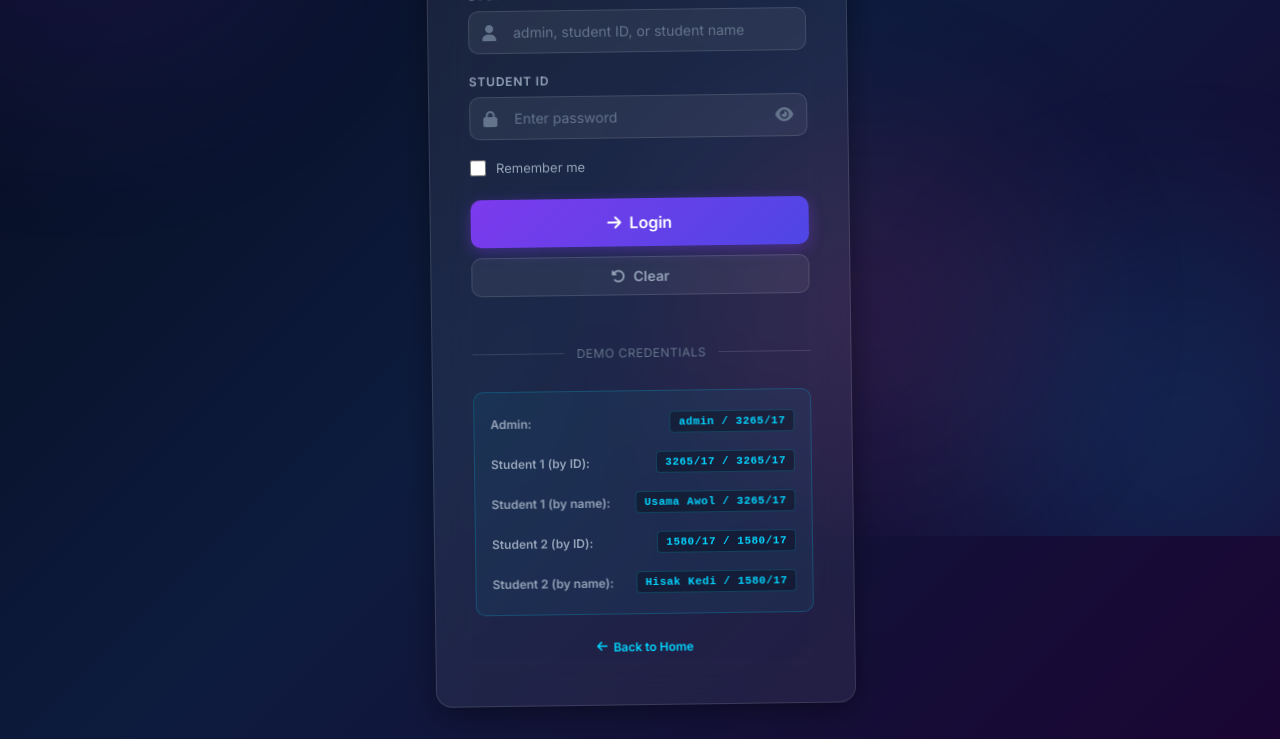
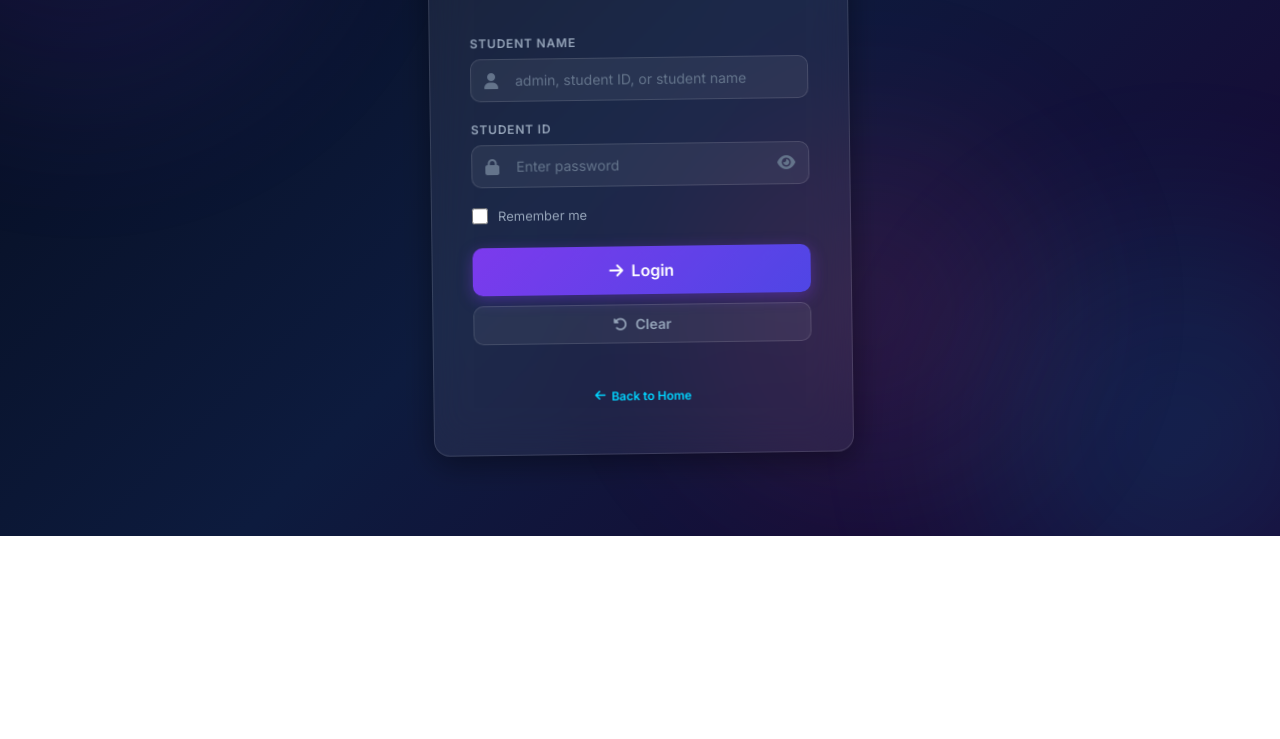
Before and after one commit to Isak-k/Dormitory-Management-System, a plain HTML site: page login.html in a window 1280 px wide. Shown: the part 264-1003 px from the top of the page. After the commit the page ends 800 px from the top, so only its background shows below. Drawn offline with Linux system fonts and the light colour scheme.

Commit message:
Remove demo credentials and add dark mode toggle to login

```diff
--- a/login.html
+++ b/login.html
@@ -233,6 +233,13 @@
 
   <div id="toast-container"></div>
 
+  <!-- Top bar for dark mode toggle -->
+  <div style="position: fixed; top: 20px; right: 20px; z-index: 1000;">
+    <button class="btn btn-ghost btn-sm dark-mode-toggle" style="backdrop-filter: blur(10px); background: var(--glass); border: 1px solid var(--glass-border);">
+      <i class="fa-solid fa-sun"></i>
+    </button>
+  </div>
+
   <div class="login-container">
     <div class="login-card glass-card">
       <div class="login-header">
@@ -277,33 +284,6 @@
           <i class="fa-solid fa-rotate-left"></i> Clear
         </button>
       </form>
-
-      <div class="login-divider">
-        <span>Demo Credentials</span>
-      </div>
-
-      <div class="demo-creds">
-        <div class="demo-cred-item">
-          <strong>Admin:</strong>
-          <code>admin / 3265/17</code>
-        </div>
-        <div class="demo-cred-item">
-          <strong>Student 1 (by ID):</strong>
-          <code>3265/17 / 3265/17</code>
-        </div>
-        <div class="demo-cred-item">
-          <strong>Student 1 (by name):</strong>
-          <code>Usama Awol / 3265/17</code>
-        </div>
-        <div class="demo-cred-item">
-          <strong>Student 2 (by ID):</strong>
-          <code>1580/17 / 1580/17</code>
-        </div>
-        <div class="demo-cred-item">
-          <strong>Student 2 (by name):</strong>
-          <code>Hisak Kedi / 1580/17</code>
-        </div>
-      </div>
 
       <div class="login-footer">
         <a href="index.html"><i class="fa-solid fa-arrow-left"></i> Back to Home</a>
```
